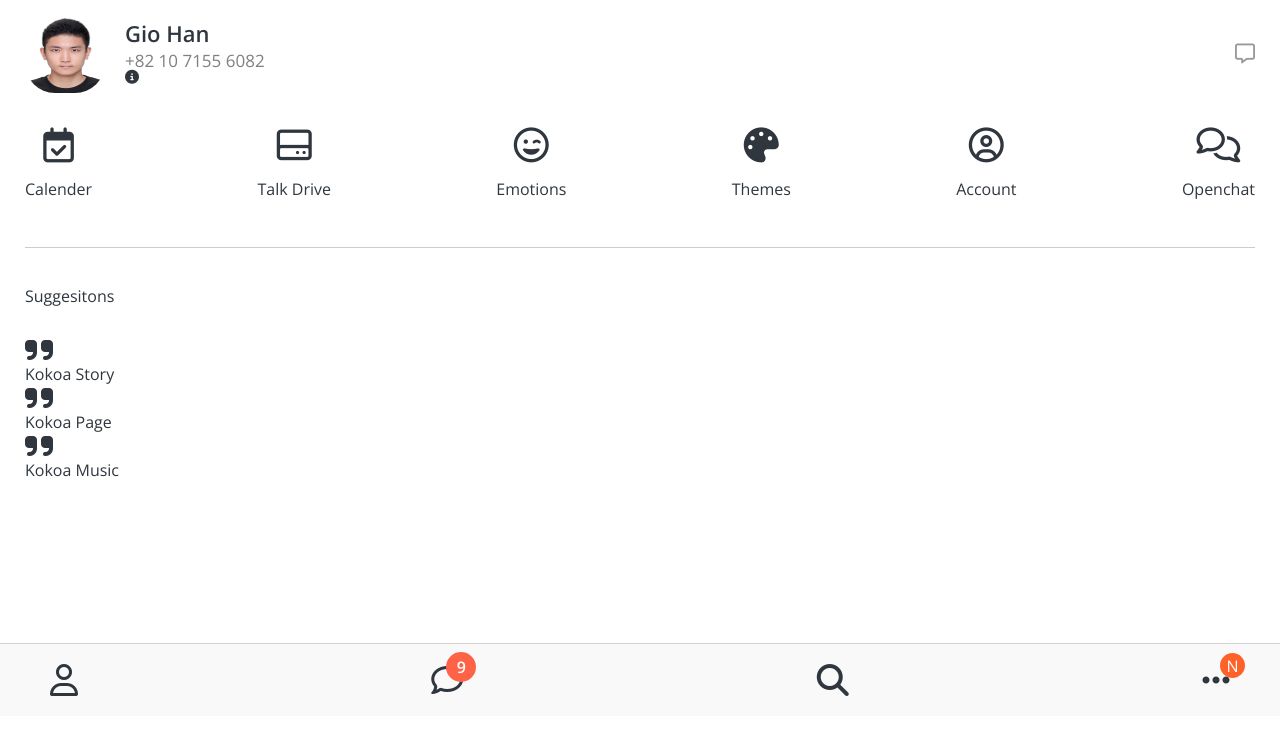
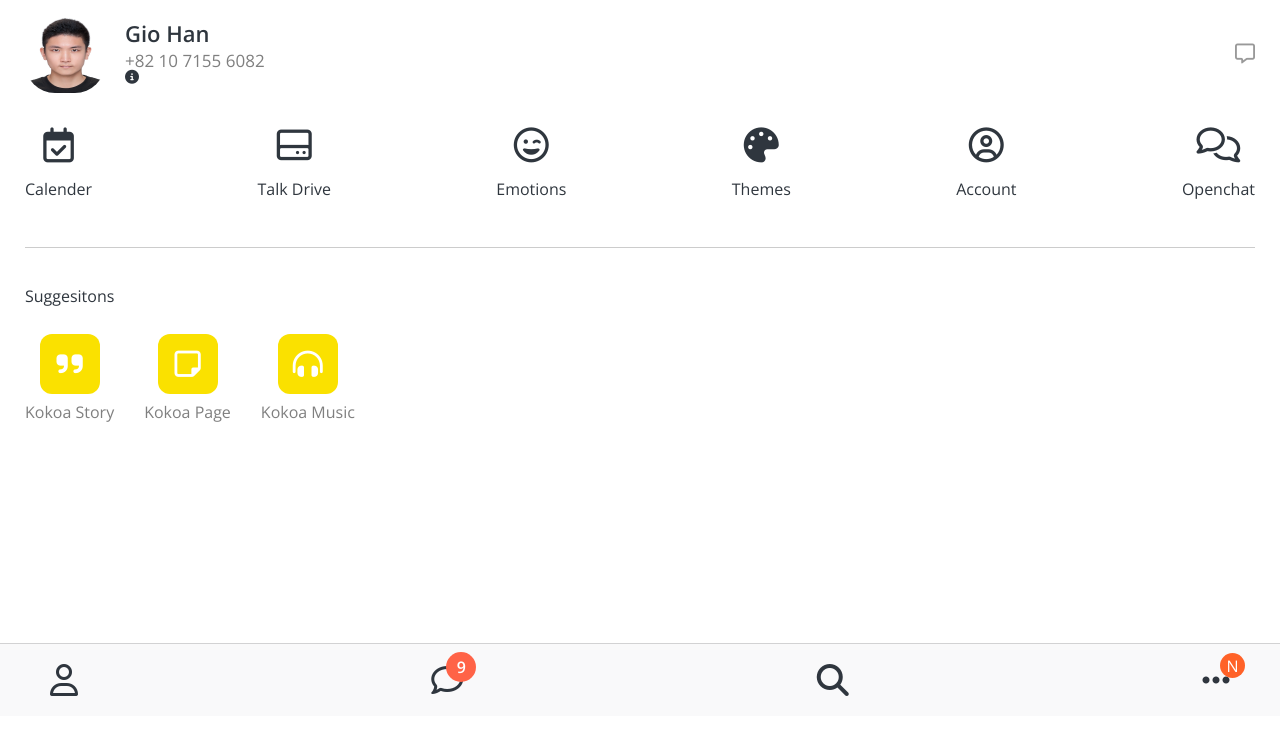
Before and after one commit to gioh1218/kokoa-clone-2020, a plain HTML site: page more.html in a window 1280 px wide. Shown: the part 84-818 px from the top of the page. Drawn offline with nearby package versions, Linux system fonts and the light colour scheme; files whose address does not match are found by name.

Commit message:
Completed more
more.html and more.css except for assignments by the lecturer

```diff
--- a/css/screens/more.css
+++ b/css/screens/more.css
@@ -9,3 +9,30 @@
 .more-suggestions__title {
     margin-bottom: 30px;
 }
+.more-suggestions__icons {
+    display: flex;
+
+}
+.more-suggestions__icon {
+    margin-right: 30px;
+    display: flex;
+    flex-direction: column;
+    align-items: center;
+}
+.more-suggestions__icon-image {
+    width: 60px;
+    height: 60px;
+    border-radius: 12px;
+    margin-bottom: 10px;
+    background-color: var(--yellow);
+    display: flex;
+    justify-content: center;
+    align-items: center;
+}
+.more-suggestions__icon-image i {
+    font-size: 30px;
+    color: white;
+}
+.more-suggestions__icon-text {
+    color: var(--recommended-friends);
+}
--- a/more.html
+++ b/more.html
@@ -84,13 +84,13 @@
                 </div>
                 <div class="more-suggestions__icon">
                     <div class="more-suggestions__icon-image">
-                        <i class="fas fa-quote-right fa-2x"></i>
+                        <i class="far fa-sticky-note fa-2x"></i>
                     </div>
                     <span class="more-suggestions__icon-text">Kokoa Page</span>
                 </div>
                 <div class="more-suggestions__icon">
                     <div class="more-suggestions__icon-image">
-                        <i class="fas fa-quote-right fa-2x"></i>
+                        <i class="fas fa-headphones-alt fa-2x"></i>
                     </div>
                     <span class="more-suggestions__icon-text">Kokoa Music</span>
                 </div>
```
